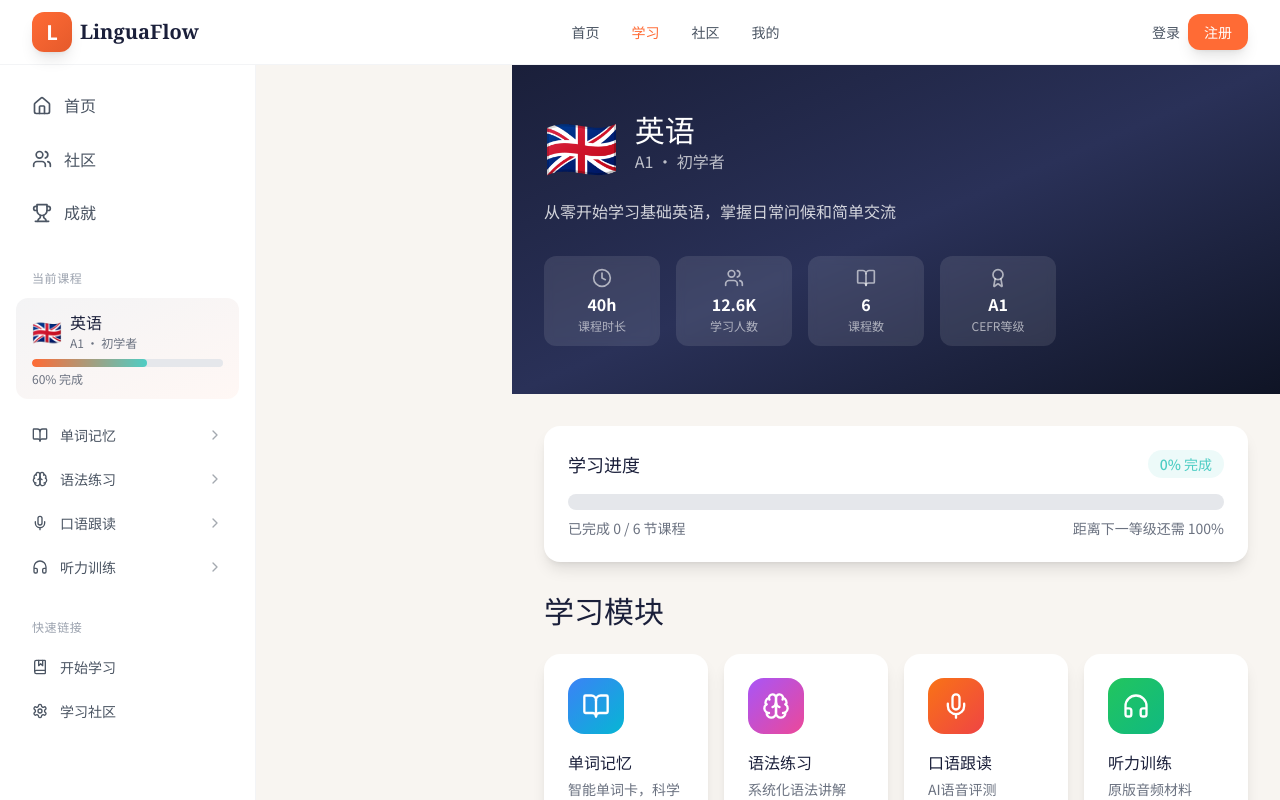
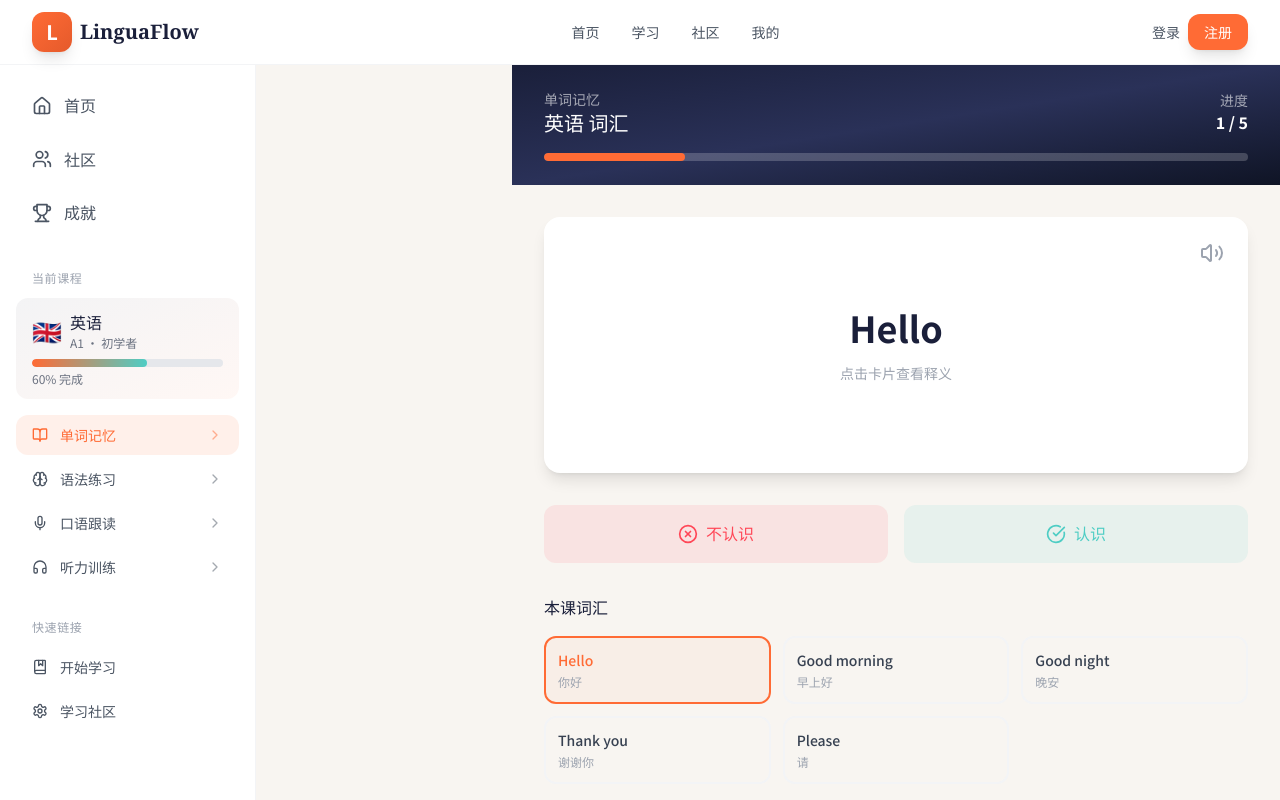
Before and after one commit to chenfeifan12/AIcan, a React (Vite) app: page /learn/english/vocabulary in a window 1280 px wide. Before the commit this address led to /learn/english. Shown: the top 800 px of the page. Built offline with nearby package versions, Linux system fonts and the light colour scheme.

Commit message:
feat: 开发多语种在线教育平台
Co-authored-by: traeagent <traeagent@users.noreply.github.com>

```diff
--- a/src/pages/Grammar.tsx
+++ b/src/pages/Grammar.tsx
@@ -8,7 +8,7 @@ import { showToast } from '../components/common/Toast';
 import { CheckCircle, XCircle, ArrowRight, RotateCcw, Home, Brain } from 'lucide-react';
 
 export default function Grammar() {
-  const { language, module } = useParams<{ language: string; module: string }>();
+  const { language } = useParams<{ language: string }>();
   const { selectedLanguage } = useLanguage();
   const { addExperience } = useAuthStore();
   const { completeLesson, updateCorrectRate } = useProgressStore();
@@ -74,7 +74,7 @@ export default function Grammar() {
     setShowExplanation(false);
   };
 
-  if (!course || module !== 'grammar') {
+  if (!course) {
     return <Navigate to={`/learn/${currentLanguage}`} replace />;
   }
 
--- a/src/pages/Listening.tsx
+++ b/src/pages/Listening.tsx
@@ -8,7 +8,7 @@ import { showToast } from '../components/common/Toast';
 import { CheckCircle, XCircle, RotateCcw, Home, Headphones, Play, Volume2, ArrowRight } from 'lucide-react';
 
 export default function Listening() {
-  const { language, module } = useParams<{ language: string; module: string }>();
+  const { language } = useParams<{ language: string }>();
   const { selectedLanguage } = useLanguage();
   const { addExperience } = useAuthStore();
   const { completeLesson, updateCorrectRate } = useProgressStore();
@@ -86,7 +86,7 @@ export default function Listening() {
     setShowTranscript(false);
   };
 
-  if (!course || module !== 'listening') {
+  if (!course) {
     return <Navigate to={`/learn/${currentLanguage}`} replace />;
   }
 
--- a/src/pages/Module.tsx
+++ b/src/pages/Module.tsx
@@ -8,7 +8,7 @@ import { showToast } from '../components/common/Toast';
 import { Volume2, CheckCircle, XCircle, ArrowRight, RotateCcw, Home } from 'lucide-react';
 
 export default function Vocabulary() {
-  const { language, module } = useParams<{ language: string; module: string }>();
+  const { language } = useParams<{ language: string }>();
   const { selectedLanguage } = useLanguage();
   const { addExperience } = useAuthStore();
   const { completeLesson, updateCorrectRate } = useProgressStore();
@@ -82,8 +82,8 @@ export default function Vocabulary() {
     setIsCompleted(false);
   };
 
-  if (!course || module !== 'vocabulary') {
-    return <Navigate to={`/learn/${currentLanguage}`} replace />;
+  if (!course) {
+    return <Navigate to="/" replace />;
   }
 
   if (words.length === 0) {
--- a/src/pages/Speaking.tsx
+++ b/src/pages/Speaking.tsx
@@ -8,7 +8,7 @@ import { showToast } from '../components/common/Toast';
 import { CheckCircle, RotateCcw, Home, Mic, MicOff, Volume2, ArrowRight } from 'lucide-react';
 
 export default function Speaking() {
-  const { language, module } = useParams<{ language: string; module: string }>();
+  const { language } = useParams<{ language: string }>();
   const { selectedLanguage } = useLanguage();
   const { addExperience } = useAuthStore();
   const { completeLesson, updateCorrectRate } = useProgressStore();
@@ -130,7 +130,7 @@ export default function Speaking() {
     setIsCompleted(false);
   };
 
-  if (!course || module !== 'speaking') {
+  if (!course) {
     return <Navigate to={`/learn/${currentLanguage}`} replace />;
   }
 
```
